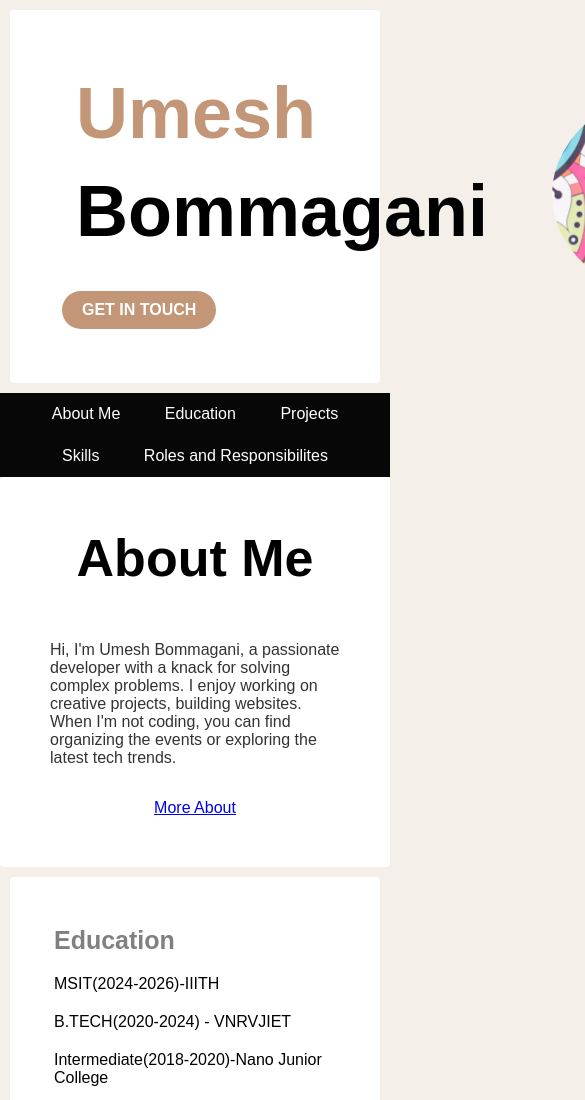
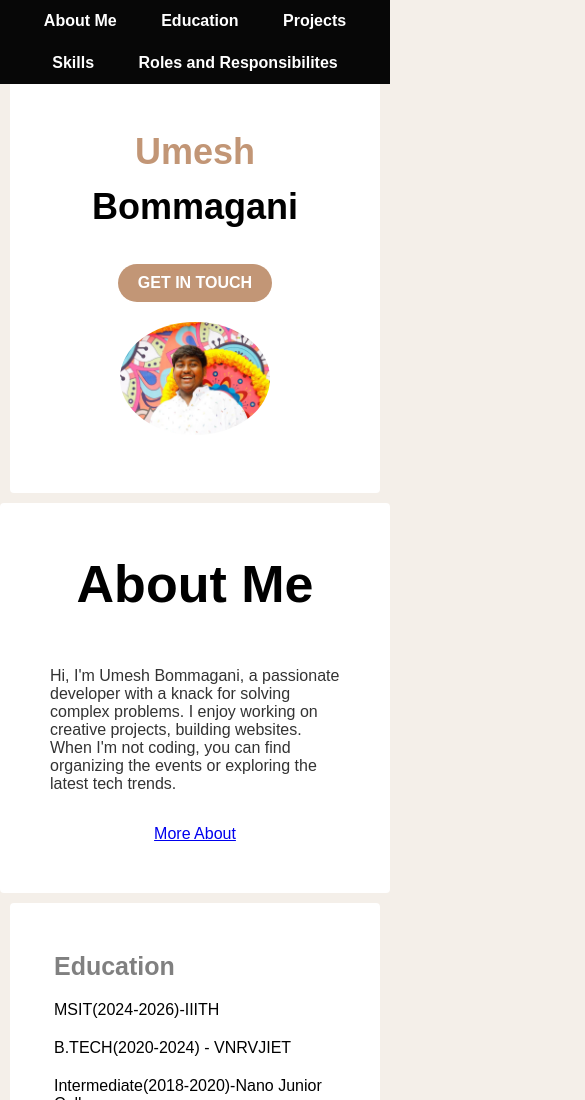
Before and after one commit to umeshbommagani/portfolio, a plain HTML site: page index.html in a window 390 px wide. Shown: the top 1100 px of the page, 585 px wide, since content can reach past the window. Drawn offline with Linux system fonts and the light colour scheme.

Commit message:
updated portfolio

```diff
--- a/styles.css
+++ b/styles.css
@@ -265,3 +265,132 @@ section{
     margin-top: 45px;
     margin-bottom: -10px;
 }
+/* General Styles */
+* {
+    margin: 0;
+    padding: 0;
+    box-sizing: border-box;
+}
+
+body {
+    font-family: 'Arial', sans-serif;
+    background-color: #f4efe9;
+    padding-top: 60px; /* Adjust to avoid overlap with the fixed navbar */
+}
+
+/* Fixed Navigation Bar */
+nav {
+    background-color: rgb(7, 7, 7);
+    position: fixed;
+    width: 100%;
+    top: 0;
+    left: 0;
+    z-index: 1000; /* Keeps it above other elements */
+    text-align: center;
+}
+
+.navbar ul {
+    margin: 0;
+    padding: 0;
+    list-style-type: none;
+}
+
+.navbar ul li {
+    display: inline-block;
+    padding: 12px 20px;
+}
+
+nav ul li a {
+    text-decoration: none;
+    color: white;
+    font-weight: bold;
+}
+
+nav ul li:hover {
+    background-color: #0044cb;
+}
+
+/* Header Section */
+.header .container {
+    display: flex;
+    justify-content: space-between;
+    align-items: center;
+    padding: 40px;
+    max-width: 1200px;
+    margin: 0 auto;
+}
+
+.header .text-section {
+    flex: 1;
+    padding-right: 50px;
+}
+
+.header h1 {
+    font-size: 72px;
+    line-height: 1.2;
+    color: #c29676;
+}
+
+.header h1 .first-name {
+    font-size: 72px;
+    line-height: 1.2;
+    color: #c29676;
+}
+
+.header h1 .last-name {
+    display: block;
+    font-size: 72px;
+    color: #000;
+}
+
+.header .get-in-touch {
+    margin-top: 30px;
+    display: inline-block;
+    padding: 10px 20px;
+    background-color: #c29676;
+    color: #fff;
+    text-transform: uppercase;
+    text-decoration: none;
+    border-radius: 25px;
+    font-weight: bold;
+    cursor: pointer;
+}
+
+/* Responsive Image Section */
+@media (max-width: 768px) {
+    .header .container {
+        flex-direction: column;
+        text-align: center;
+    }
+
+    .header .text-section {
+        padding-right: 0;
+    }
+
+    .header h1 {
+        font-size: 48px;
+    }
+
+    .header h1 .first-name, .header h1 .last-name {
+        font-size: 48px;
+    }
+
+    .header .profile-photo {
+        width: 200px;
+        margin-top: 20px;
+    }
+}
+
+@media (max-width: 480px) {
+    .header h1 {
+        font-size: 36px;
+    }
+
+    .header h1 .first-name, .header h1 .last-name {
+        font-size: 36px;
+    }
+
+    .header .profile-photo {
+        width: 150px;
+    }
+}
```
Also changed, not shown: index.html (line endings or trailing spaces).
